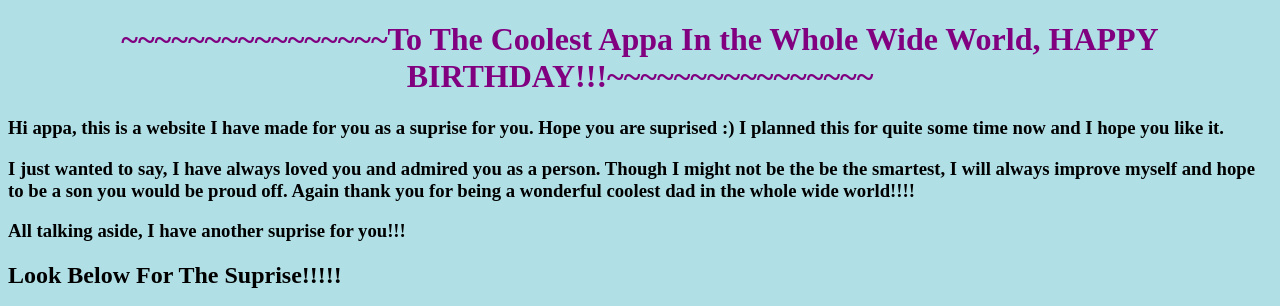
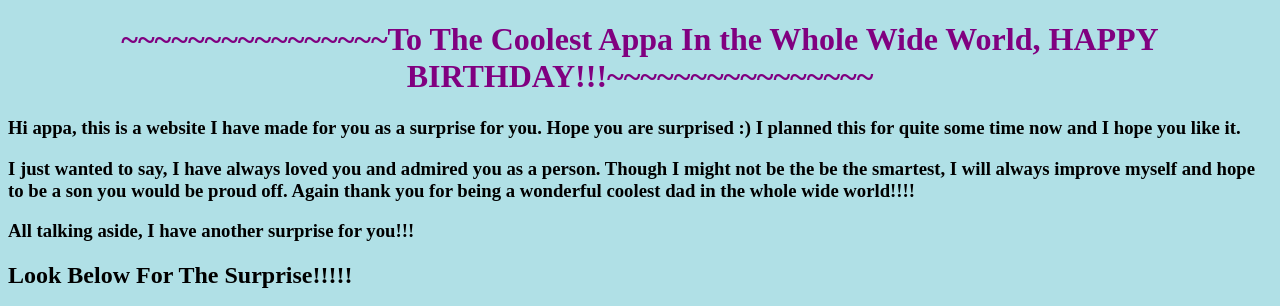
Before and after one commit to TarunBalaji/hi, a plain HTML site: page index.html in a window 1280 px wide. Shown: the top 306 px of the page. Drawn offline with Linux system fonts and the light colour scheme; grey boxes are pictures that could not be loaded.

Commit message:
Update index.html

```diff
--- a/index.html
+++ b/index.html
@@ -19,11 +19,11 @@ text-align:center;
 <h1>~~~~~~~~~~~~~~~~To The Coolest Appa In the Whole Wide World, HAPPY BIRTHDAY!!!~~~~~~~~~~~~~~~~</h1>
 
   <body>
-<h3><p>Hi appa, this is a website I have made for you as a suprise for you. Hope you are suprised :) I planned this for quite some time now and I hope you like it.</p>
+<h3><p>Hi appa, this is a website I have made for you as a surprise for you. Hope you are surprised :) I planned this for quite some time now and I hope you like it.</p>
   <p> I just wanted to say, I have always loved you and admired you as a person. Though I might not be the be the smartest, I will always improve myself and hope to be a son you would be proud off. Again thank you for being a wonderful coolest dad in the whole wide world!!!!
-  <p>All talking aside, I have another suprise for you!!!</p>
+  <p>All talking aside, I have another surprise for you!!!</p>
 </h3>
-<h2>Look Below For The Suprise!!!!!</h2>
+<h2>Look Below For The Surprise!!!!!</h2>
 <iframe width="560" height="315" src="https://www.youtube.com/embed/OyGi58oRJV8" frameborder="0" allow="accelerometer; autoplay; encrypted-media; gyroscope; picture-in-picture" allowfullscreen></iframe>
   </body>
 
```
